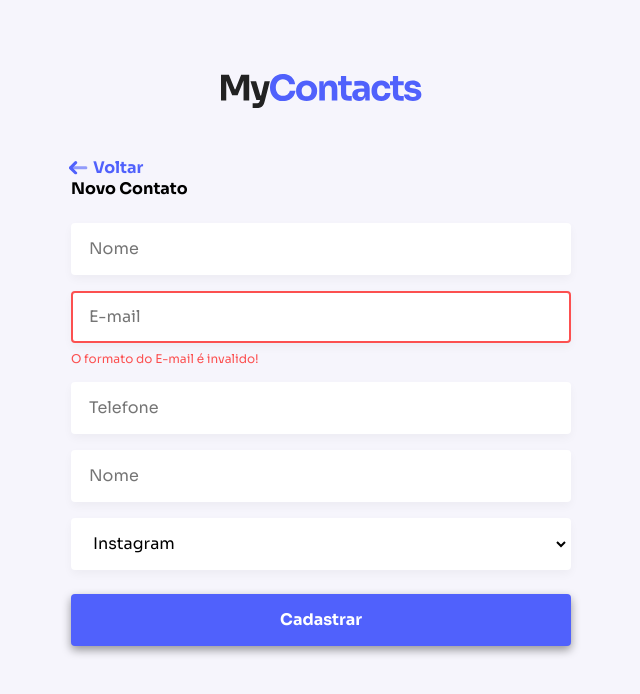
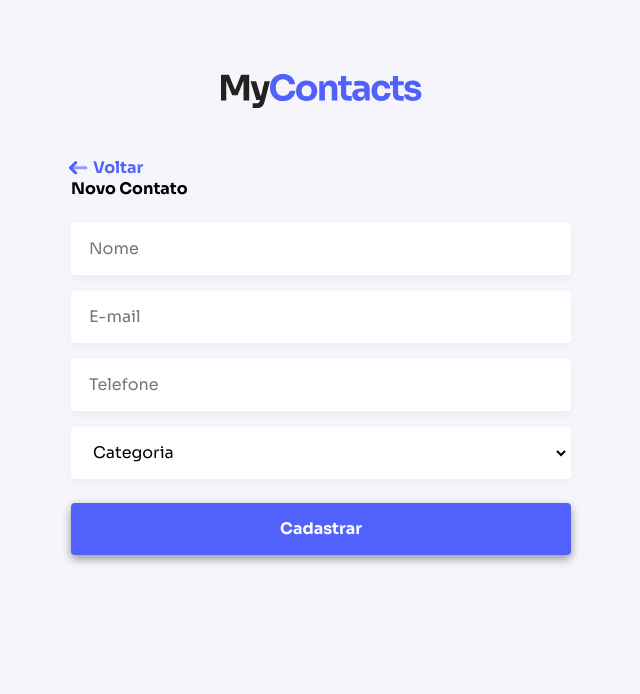
Before and after one commit to JosefStonon/MyContacts-APP, a React (Create React App) app: page /new in a window 1280 px wide. Shown: the top 694 px of the page, without its empty margins (319-959 px from the left). Built offline with nearby package versions, Linux system fonts and the light colour scheme.

Commit message:
validção do campo nome

```diff
--- a/public/index.html
+++ b/public/index.html
@@ -15,7 +15,7 @@
       <link rel="apple-touch-icon" href="%PUBLIC_URL%/logo192.png" />
 
 
-    <title>React App</title>
+    <title>MyContacts</title>
   </head>
   <body>
     <noscript>You need to enable JavaScript to run this app.</noscript>
--- a/src/Components/ContactForm/index.js
+++ b/src/Components/ContactForm/index.js
@@ -1,35 +1,74 @@
 import PropTypes from 'prop-types';
+import { useState } from 'react';
 import { Form, ButtonContainer } from './styles';
 
-import FormGroup from '../FormGroup';
 import Input from '../input';
 import Select from '../Select';
 import Button from '../Button';
+import FormGroup from '../FormGroup';
 
 export default function ContactForm({ buttonLabel }) {
+  const [name, setName] = useState('');
+  const [email, setEmail] = useState('');
+  const [phone, setPhone] = useState('');
+  const [category, setCategory] = useState('');
+  const [errors, setErrors] = useState([]);
+
+  function handleNameChange(event) {
+    setName(event.target.value);
+
+    if (!event.target.value) {
+      setErrors((prevState) => [
+        ...prevState,
+        { field: 'name', message: 'Nome é obrigatório' },
+      ]);
+    } else {
+      setErrors((prevState) => prevState.filter(
+        (error) => error.field !== 'name',
+      ));
+    }
+  }
+  console.log(errors);
+
+  function handleSubmit(event) {
+    event.preventDefault();
+  }
+
   return (
-    <Form>
+    <Form onSubmit={handleSubmit}>
+
       <FormGroup>
-        <Input placeholder="Nome" />
-      </FormGroup>
-
-      <FormGroup error="O formato do E-mail é invalido!">
-        <Input placeholder="E-mail" error />
+        <Input
+          placeholder="Nome"
+          value={name}
+          onChange={handleNameChange}
+        />
       </FormGroup>
 
       <FormGroup>
-        <Input placeholder="Telefone" />
+        <Input
+          placeholder="E-mail"
+          value={email}
+          onChange={(event) => setEmail(event.target.value)}
+        />
       </FormGroup>
 
       <FormGroup>
-        <Input placeholder="Nome" />
+        <Input
+          placeholder="Telefone"
+          value={phone}
+          onChange={(event) => setPhone(event.target.value)}
+        />
       </FormGroup>
 
       <FormGroup>
-        <Select>
-          <option value="Instagram">
-            Instagram
-          </option>
+        <Select
+          value={category}
+          onChange={(event) => setCategory(event.target.value)}
+        >
+          <option value="">Categoria</option>
+          <option value="Discord">Discord</option>
+          <option value="Instagram">Instagram</option>
         </Select>
       </FormGroup>
 
```
Also changed, not shown: .eslintrc.json.
